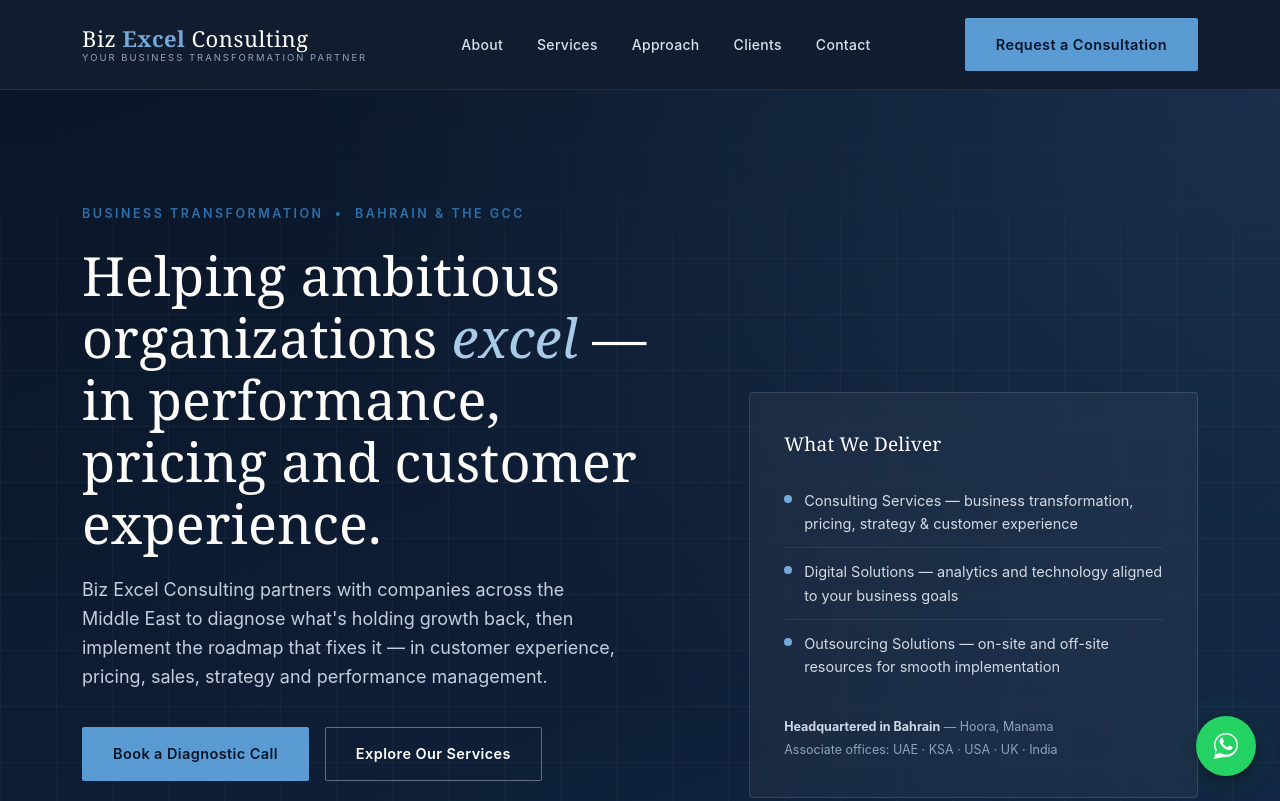
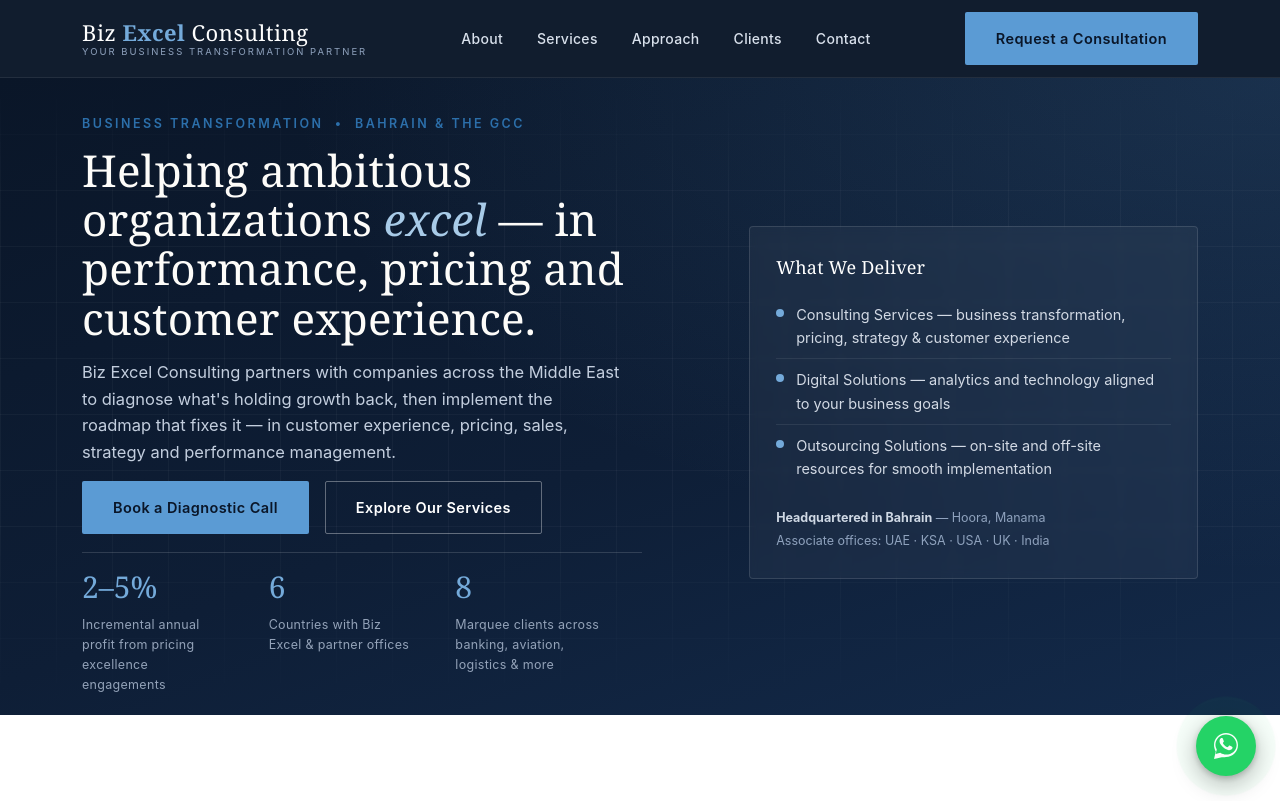
Before and after one commit to bufoxo/biz, a plain HTML site: page index.html in a window 1280 px wide. Shown: the top 801 px of the page. Drawn offline with Linux system fonts and the light colour scheme.

Commit message:
Tighten hero section spacing so headline, lead text and CTAs fit above the fold
Reduced header/hero padding, heading margins, and stats gap so the full
hero message is visible on first load without scrolling.

```diff
--- a/index.html
+++ b/index.html
@@ -100,7 +100,7 @@
   }
   .nav{
     display:flex;align-items:center;justify-content:space-between;
-    padding:18px 32px;max-width:var(--maxw);margin:0 auto;
+    padding:12px 32px;max-width:var(--maxw);margin:0 auto;
   }
   .logo{
     display:flex;flex-direction:column;line-height:1.1;color:#fff;text-decoration:none;
@@ -140,7 +140,7 @@
       radial-gradient(ellipse at top right, rgba(91,155,212,0.16), transparent 55%),
       linear-gradient(160deg,var(--navy-950) 0%, var(--navy-900) 55%, var(--navy-800) 100%);
     color:#fff;
-    padding:110px 0 100px;
+    padding:32px 0 20px;
     overflow:hidden;
   }
   .hero::before{
@@ -155,20 +155,20 @@
   .hero .wrap{position:relative;z-index:1;}
   .hero-grid{display:grid;grid-template-columns:1.15fr 0.85fr;gap:60px;align-items:center;}
   .hero h1{
-    font-size:clamp(34px,4.4vw,54px);
-    line-height:1.15;
-    margin:18px 0 22px;
+    font-size:clamp(28px,3.6vw,44px);
+    line-height:1.12;
+    margin:10px 0 12px;
     color:#fdfcf9;
   }
   .hero h1 em{font-style:italic;color:var(--accent-300);}
   .hero p.lead{
-    font-size:18px;color:#c3cede;max-width:540px;margin-bottom:36px;
+    font-size:16.5px;color:#c3cede;max-width:540px;margin-bottom:16px;
   }
-  .hero-actions{display:flex;gap:16px;flex-wrap:wrap;margin-bottom:48px;}
+  .hero-actions{display:flex;gap:16px;flex-wrap:wrap;margin-bottom:18px;}
   .hero-stats{
     display:grid;grid-template-columns:repeat(3,1fr);gap:0;
     border-top:1px solid rgba(255,255,255,0.14);
-    padding-top:28px;max-width:560px;
+    padding-top:10px;max-width:560px;
   }
   .hero-stats div{padding-right:20px;}
   .hero-stats .num{font-family:Georgia,serif;font-size:30px;color:var(--accent-400);}
@@ -178,14 +178,14 @@
     background:rgba(255,255,255,0.045);
     border:1px solid rgba(255,255,255,0.12);
     border-radius:4px;
-    padding:36px 34px;
+    padding:26px 26px;
     backdrop-filter:blur(4px);
   }
-  .hero-panel h3{color:#fff;font-size:19px;margin-bottom:18px;}
-  .hero-panel ul{list-style:none;margin:0 0 26px;padding:0;}
+  .hero-panel h3{color:#fff;font-size:18px;margin-bottom:12px;}
+  .hero-panel ul{list-style:none;margin:0 0 18px;padding:0;}
   .hero-panel li{
     display:flex;gap:12px;align-items:flex-start;
-    padding:12px 0;border-bottom:1px solid rgba(255,255,255,0.08);
+    padding:9px 0;border-bottom:1px solid rgba(255,255,255,0.08);
     font-size:14.5px;color:#d3dae5;
   }
   .hero-panel li:last-child{border-bottom:none;}
@@ -197,7 +197,7 @@
 
   @media (max-width:960px){
     .hero-grid{grid-template-columns:1fr;}
-    .hero{padding:70px 0 60px;}
+    .hero{padding:36px 0 40px;}
   }
 
   /* ===== SECTION SHELL ===== */
```
